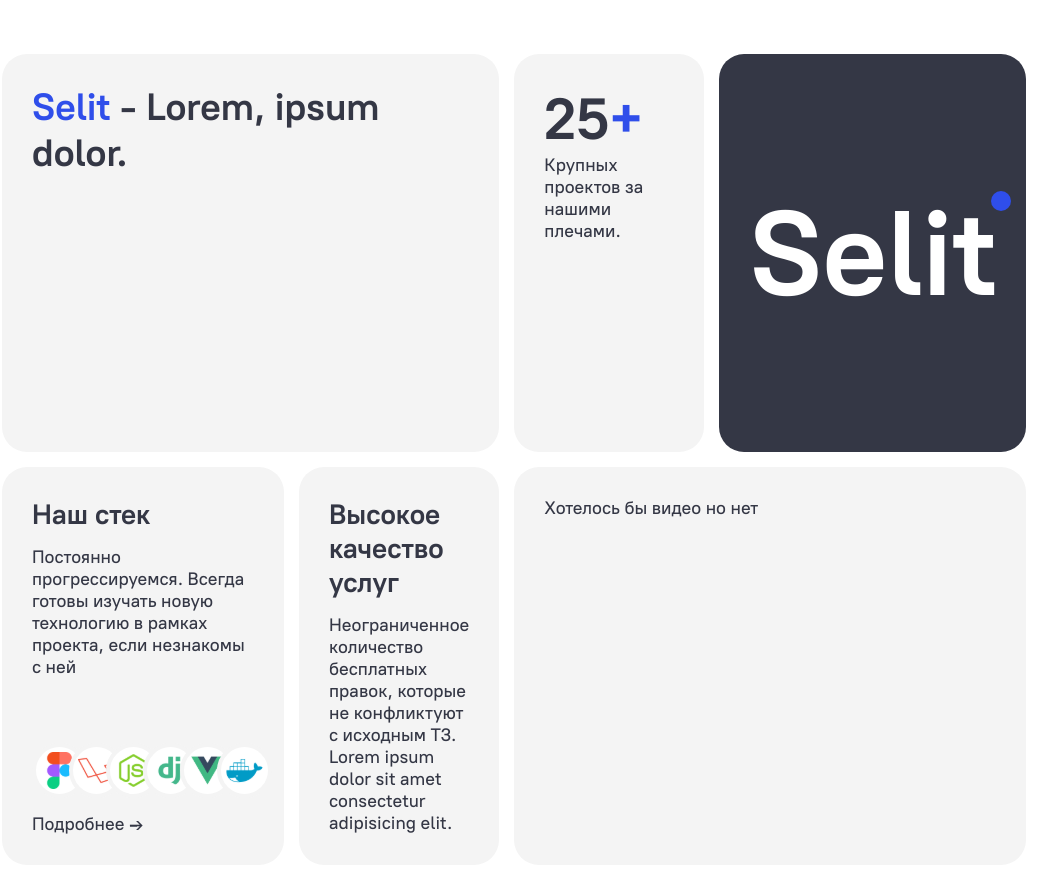
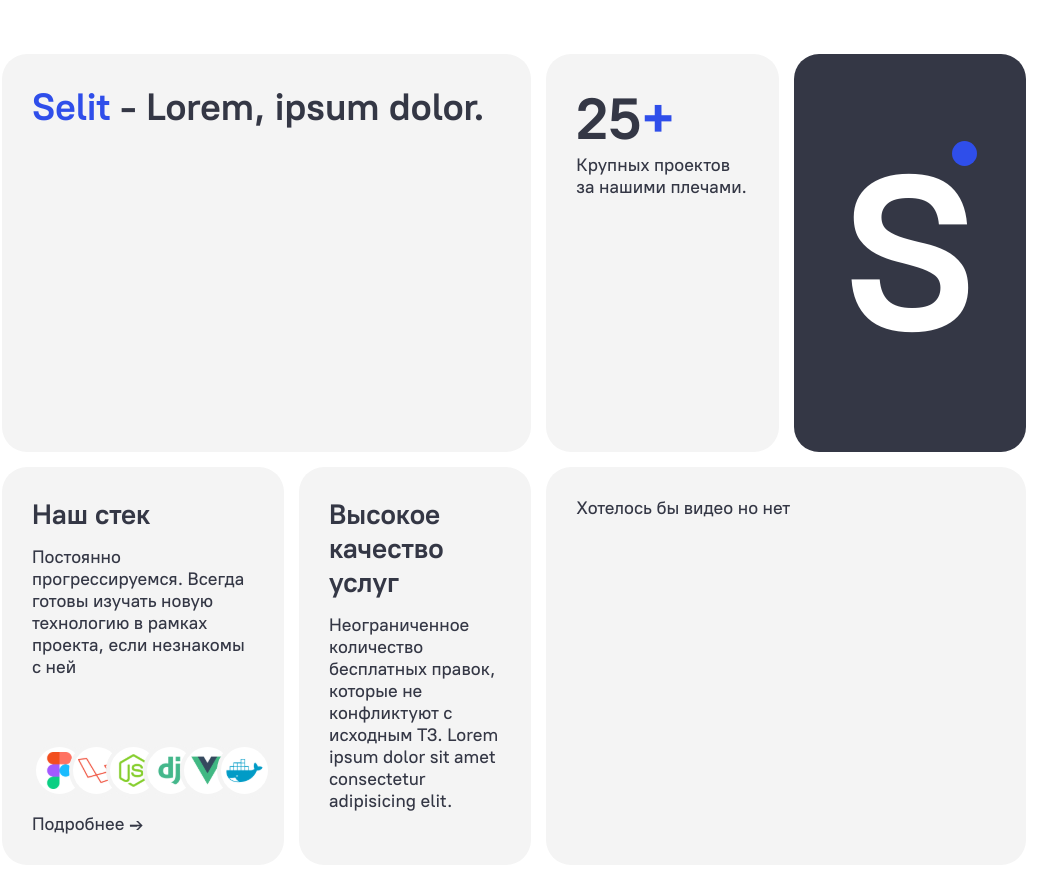
Before and after one commit to Centick/Selit, a Vue app: page / in a window 1280 px wide. Shown: the part 3540-4413 px from the top of the page, without its empty margins (126-1183 px from the left). Built offline with nearby package versions, Linux system fonts and the light colour scheme; what vue-3-mask would draw is missing.

Commit message:
"S"elit_in_about

```diff
--- a/src/views/HomeView.vue
+++ b/src/views/HomeView.vue
@@ -125,7 +125,7 @@
                     <p>Крупных проектов за нашими плечами.</p>
                 </div>
                 <div class="block-about block-about--3 grid align-items-center justify-content-center">
-                    <h3 class="weight-700">Selit</h3>
+                    <h3 class="weight-700">S</h3>
                 </div>
                 <div @click.prevent="isOpenedSkillsModal()" class="block-about block-about--4 grid grid-column gap-15">
                     <h3 class="h4">Наш стек</h3>
@@ -395,17 +395,17 @@
 
     .block-about--3 > h3{
         color: var(--colorWhite);
-        font-size: 120px;
+        font-size: 220px;
         position: relative;
     }
 
     .block-about--3 > h3:after{
         content: '';
         position: absolute;
-        top: 10px;
-        right: -15px;
-        width: 20px;
-        height: 20px;
+        top: 20px;
+        right: 0px;
+        width: 25px;
+        height: 25px;
         border-radius: 50%;
         background-color: var(--colorMain);
     }
```
